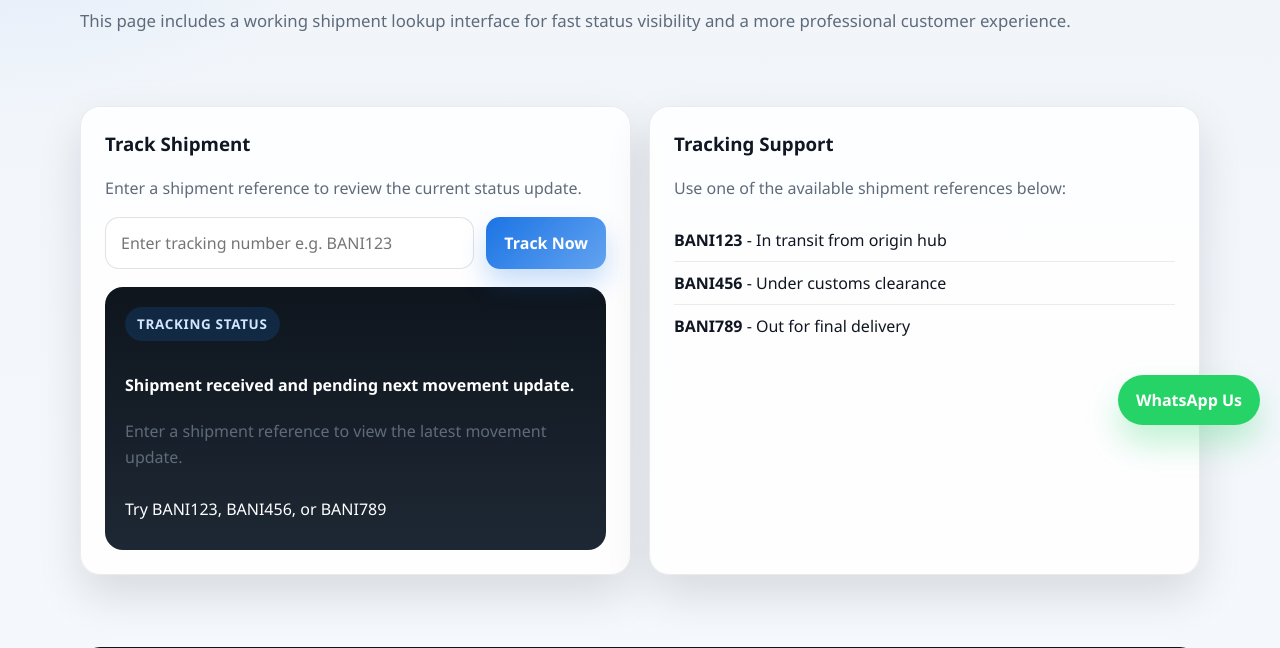
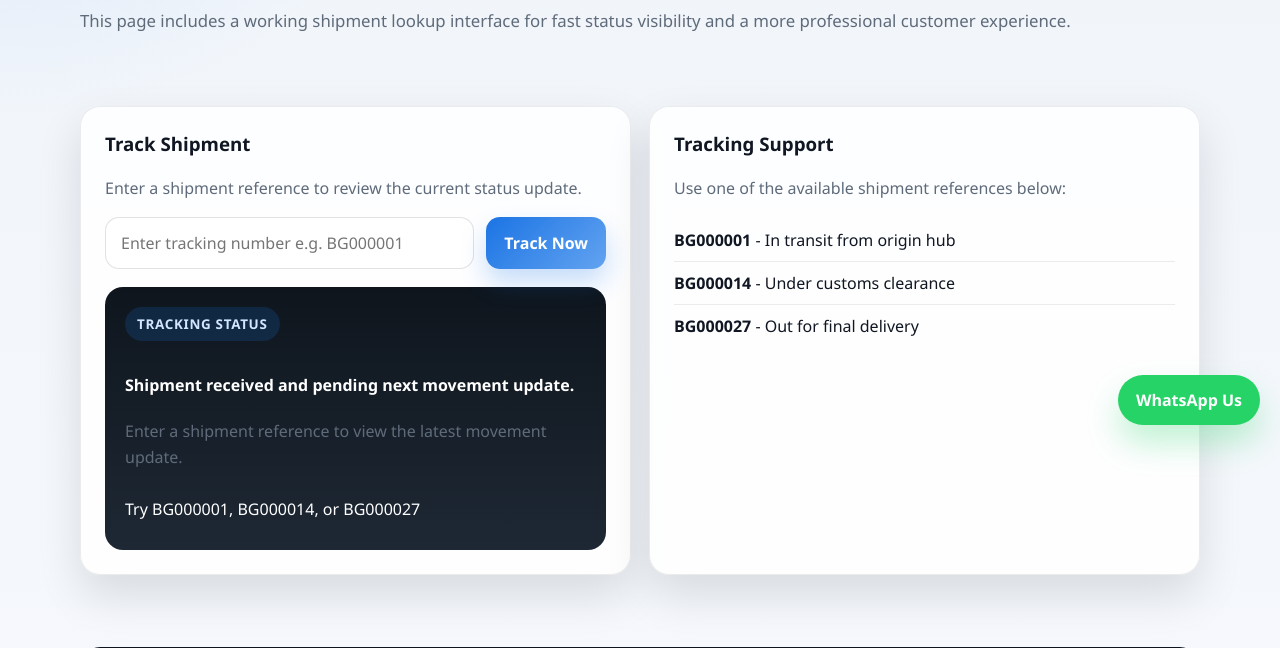
Before and after one commit to Bar-aka/BaniLogistics-site, a PHP site: page /track.html in a window 1280 px wide. Shown: the part 355-1003 px from the top of the page. Run offline with PHP 8.4, Linux system fonts and the light colour scheme.

Commit message:
Add files via upload

```diff
--- a/create-invoice.php
+++ b/create-invoice.php
@@ -96,6 +96,10 @@ $dashboardUrl = ($user['role'] ?? '') === 'admin' ? 'admin-dashboard.php' : 'sta
               Invoice Description
               <input type="text" name="description" placeholder="Freight handling and customs support" value="<?= htmlspecialchars((string) ($_POST['description'] ?? ''), ENT_QUOTES, 'UTF-8') ?>" required>
             </label>
+            <label>
+              Tracking Number
+              <input type="text" name="tracking_reference" placeholder="BG990027" value="<?= htmlspecialchars((string) ($_POST['tracking_reference'] ?? ''), ENT_QUOTES, 'UTF-8') ?>">
+            </label>
             <div class="form-grid">
               <label>
                 Amount
@@ -125,6 +129,7 @@ $dashboardUrl = ($user['role'] ?? '') === 'admin' ? 'admin-dashboard.php' : 'sta
           <ul class="dashboard-list">
             <li><span>Primary recipient<br><small>Selected client account email</small></span><span>Client portal</span></li>
             <li><span>Accounts copy<br><small>Internal billing follow-up</small></span><span><?= htmlspecialchars(bani_accounts_email(), ENT_QUOTES, 'UTF-8') ?></span></li>
+            <li><span>Tracking reference<br><small>Optional shipment number on the invoice</small></span><span>Visible on invoice</span></li>
             <li><span>Portal visibility<br><small>Client sees the invoice as soon as it is created</small></span><span>Immediate</span></li>
           </ul>
           <h3>What happens next</h3>
--- a/database.sql
+++ b/database.sql
@@ -56,6 +56,7 @@ CREATE TABLE IF NOT EXISTS portal_invoices (
   client_email VARCHAR(190) NOT NULL,
   invoice_number VARCHAR(40) NOT NULL UNIQUE,
   client_name VARCHAR(190) NOT NULL,
+  tracking_reference VARCHAR(40) NULL,
   description VARCHAR(255) NOT NULL,
   amount DECIMAL(12,2) NOT NULL,
   currency VARCHAR(12) NOT NULL DEFAULT 'KES',
@@ -70,3 +71,4 @@ CREATE TABLE IF NOT EXISTS portal_invoices (
 ALTER TABLE portal_shipments ADD COLUMN IF NOT EXISTS assigned_to VARCHAR(190) NULL AFTER client_name;
 ALTER TABLE portal_shipments ADD COLUMN IF NOT EXISTS assigned_name VARCHAR(190) NULL AFTER assigned_to;
 ALTER TABLE portal_shipments ADD COLUMN IF NOT EXISTS internal_notes TEXT NULL AFTER next_step;
+ALTER TABLE portal_invoices ADD COLUMN IF NOT EXISTS tracking_reference VARCHAR(40) NULL AFTER client_name;
--- a/track.html
+++ b/track.html
@@ -43,7 +43,7 @@
             <h3>Track Shipment</h3>
             <p>Enter a shipment reference to review the current status update.</p>
             <div class="tracking-search">
-              <input id="trackingInput" type="text" placeholder="Enter tracking number e.g. BANI123">
+              <input id="trackingInput" type="text" placeholder="Enter tracking number e.g. BG000001">
               <button id="trackButton" type="button">Track Now</button>
             </div>
 
@@ -54,7 +54,7 @@
                 Enter a shipment reference to view the latest movement update.
               </p>
               <ul class="list status-list" id="statusDetails">
-                <li>Try BANI123, BANI456, or BANI789</li>
+                <li>Try BG000001, BG000014, or BG000027</li>
               </ul>
             </div>
           </article>
@@ -63,9 +63,9 @@
             <h3>Tracking Support</h3>
             <p>Use one of the available shipment references below:</p>
             <ul class="list">
-              <li><strong>BANI123</strong> - In transit from origin hub</li>
-              <li><strong>BANI456</strong> - Under customs clearance</li>
-              <li><strong>BANI789</strong> - Out for final delivery</li>
+              <li><strong>BG000001</strong> - In transit from origin hub</li>
+              <li><strong>BG000014</strong> - Under customs clearance</li>
+              <li><strong>BG000027</strong> - Out for final delivery</li>
             </ul>
           </article>
         </div>
```
Also changed, not shown: invoice-view.php (+11 -1 lines), portal-data.php (+28 -6 lines).
